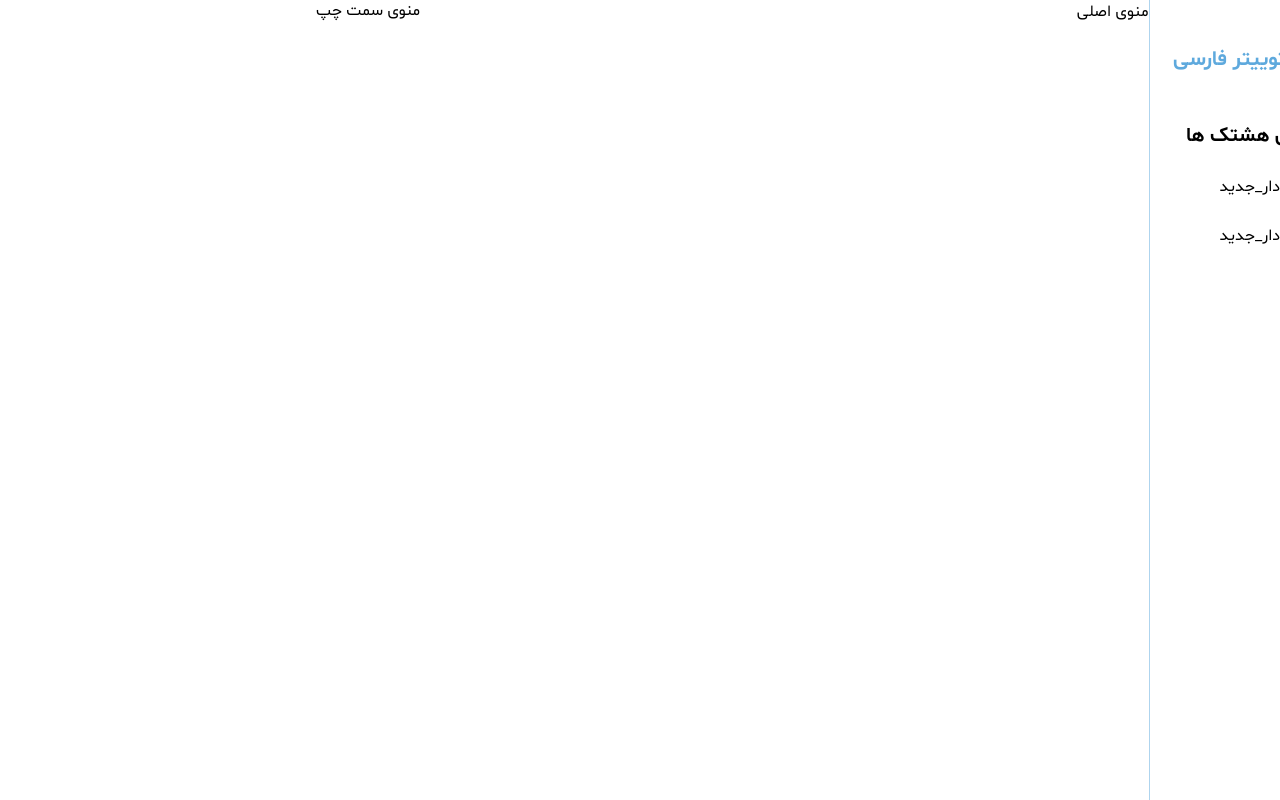
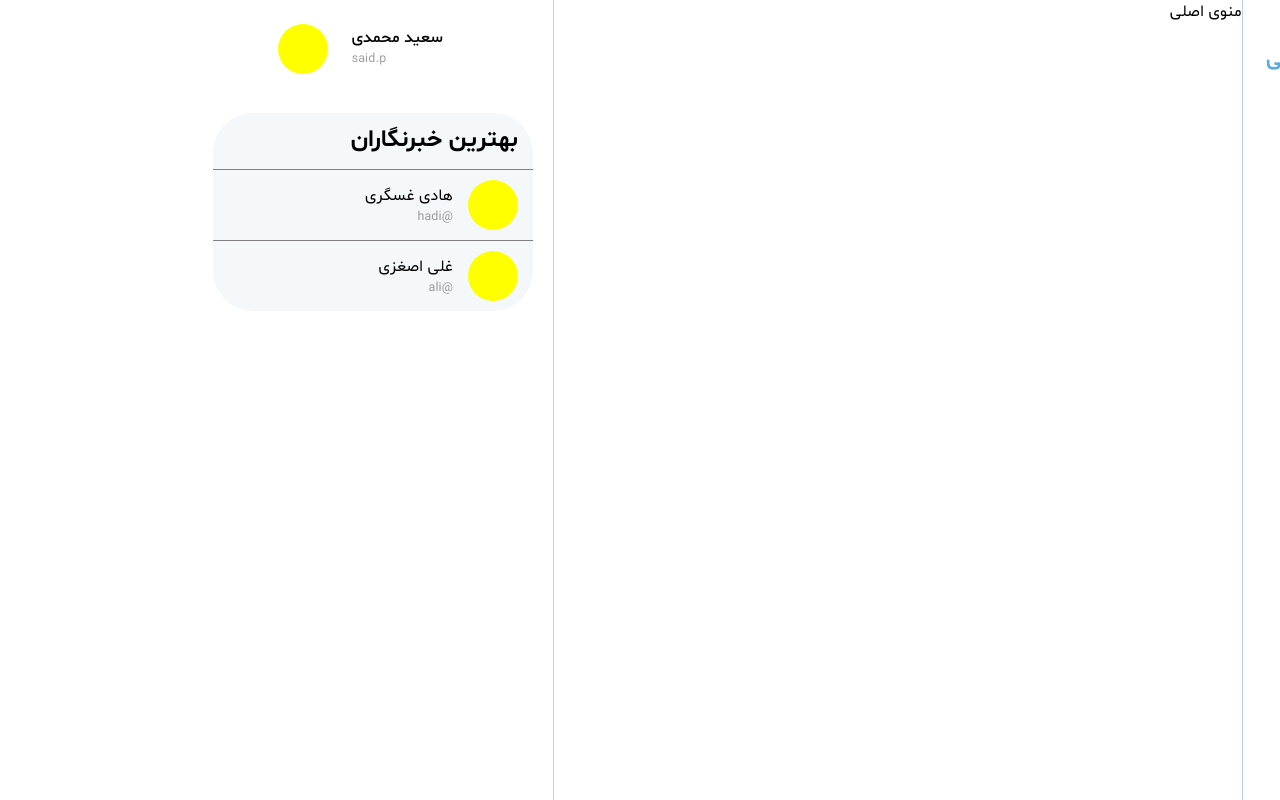
Before and after one commit to kiyan6868/twiter, a React (Create React App) app: page / in a window 1280 px wide. Built offline with nearby package versions, Linux system fonts and the light colour scheme.

Commit message:
tarahie-left-side-bar

```diff
--- a/src/components/LeftSidebar.js
+++ /dev/null
@@ -1,14 +0,0 @@
-import useStyle from './layout/styles'
-
-
-const LeftSidebar = ()=>{
-
-   const classes = useStyle() ;
-  return (
-    <div className={classes.LeftSidebar}>
-        منوی سمت چپ
-    </div>
-  );
-}
-
-export default LeftSidebar;
--- a/src/components/layout/layout.js
+++ b/src/components/layout/layout.js
@@ -1,6 +1,6 @@
 import useStyle from './styles'
-import RightSidebar from '../RightSidebar'
-import LeftSidebar from '../LeftSidebar'
+import RightSidebar from '../rightSideBar/RightSidebar'
+import LeftSidebar from '../leftSideBar/LeftSidebar'
 import MainPart from '../MainPart'
 import { Divider } from '@material-ui/core'
 
@@ -13,6 +13,7 @@ const Layout = ()=> {
         <RightSidebar/>
         <Divider orientation ={'vertical'} className = {classes.divider}/>
         <MainPart/>
+        <Divider orientation ={'vertical'} className = {classes.divider}/>
         <LeftSidebar/>
       </div>
     );
--- a/src/components/layout/styles.js
+++ b/src/components/layout/styles.js
@@ -1,5 +1,5 @@
 import {makeStyles} from "@material-ui/styles"
-import RightSidebar from "../RightSidebar";
+import RightSidebar from "../rightSideBar/RightSidebar";
 import Theme from "../Theme";
 
 const useStyle = makeStyles(Theme=>({
@@ -14,7 +14,8 @@ const useStyle = makeStyles(Theme=>({
         width : '18%'
     },
     LeftSidebar : {
-        width : '25%'
+        width : '25%',
+        padding : '0 20px 0 20px'
     },
     MainPart : {
         flex : 1
@@ -44,6 +45,46 @@ const useStyle = makeStyles(Theme=>({
         width : '25px',
         height : '25px',
         margin : '0 17px 17px 17px'
+    },
+    profileImageBox : {
+        width : '50px',
+        height:'50px',
+        borderRadius:'50%',
+        backgroundColor:'yellow',
+        margin : '24px'
+
+    },
+    userNameAndId:{
+        margin:'26px 0px',
+        padding : '0px 90px 0px 0px',
+        direction : 'ltr'
+    },
+    userNameText : {
+        fontWeight : 500
+    },
+    userIdText : {
+        color : Theme.palette.text.hint,
+        fontSize : '0.78rem'
+    },
+    khabrnegaranImage : {
+        width : '50px',
+        height:'50px',
+        borderRadius:'50%',
+        backgroundColor:'yellow',
+        margin : '10px 15px'
+    },
+    khabarnegaranText:{
+        padding : '10px 15px',
+        fontSize : '1.5rem',
+        fontWeight : 600
+    },
+    behtarinKhabarnegaranBox : {
+        backgroundColor : '#f5f8fa',
+        borderRadius : '2.5rem',
+        marginTop : '15px'
+    },
+    khabrnegarItem : {
+        borderBottom : '1px solid gray'
     }
 }))
 
--- /dev/null
+++ b/src/components/leftSideBar/BehtarinKhabarnegaranBox.js
@@ -0,0 +1,39 @@
+import { Grid, Typography } from '@material-ui/core';
+import useStyle from '../layout/styles'
+
+
+
+const BehtarinKhabarnegaranBox = ()=>{
+
+   const classes = useStyle() ;
+  return (
+    <Grid container direction={'column'} className={classes.behtarinKhabarnegaranBox}>
+        <Grid item className={classes.khabrnegarItem}>
+            <Typography  className={classes.khabarnegaranText}>بهترین خبرنگاران</Typography>
+        </Grid>
+        <Grid item>
+            <Grid container direction={'row'} alignItems={'center'} className={classes.khabrnegarItem}>
+                <Grid item>
+                    <div className={classes.khabrnegaranImage}></div>
+                </Grid>
+                <Grid item>
+                    <Typography>هادی غسگری</Typography>
+                    <Typography className={classes.userIdText}>@hadi</Typography>
+                </Grid>
+            </Grid>
+            <Grid container direction={'row'} alignItems={'center'}>
+                <Grid item>
+                    <div className={classes.khabrnegaranImage}></div>
+                </Grid>
+                <Grid item>
+                    <Typography>غلی اصغزی</Typography>
+                    <Typography className={classes.userIdText}>@ali</Typography>
+                </Grid>
+            </Grid>
+        </Grid>
+    </Grid>
+
+  );
+}
+
+export default BehtarinKhabarnegaranBox;
--- /dev/null
+++ b/src/components/leftSideBar/LeftSidebar.js
@@ -0,0 +1,26 @@
+import { Grid } from '@material-ui/core';
+import useStyle from '../layout/styles'
+import BehtarinKhabarnegaranBox from './BehtarinKhabarnegaranBox';
+import UserImage from './userImage';
+import UserNameAndId from './UserNameAndId';
+
+
+const LeftSidebar = ()=>{
+
+   const classes = useStyle() ;
+  return (
+    <div className={classes.LeftSidebar}>
+      <Grid container direction={'row'}>
+        <Grid item>
+          <UserNameAndId/>
+        </Grid>
+        <Grid item>
+          <UserImage/>
+        </Grid>
+      </Grid>
+      <BehtarinKhabarnegaranBox/>
+    </div>
+  );
+}
+
+export default LeftSidebar;
--- /dev/null
+++ b/src/components/leftSideBar/UserNameAndId.js
@@ -0,0 +1,20 @@
+import { Grid, Typography } from '@material-ui/core';
+import useStyle from '../layout/styles'
+
+
+const UserNameAndId = ()=>{
+
+   const classes = useStyle() ;
+  return (
+    <Grid container direction={'column'} className={classes.userNameAndId}>
+        <Grid item>
+          <Typography className={classes.userNameText}>سعید محمدی</Typography>
+        </Grid>
+        <Grid item>
+          <Typography className={classes.userIdText}>said.p</Typography>
+        </Grid>
+    </Grid>
+  );
+}
+
+export default UserNameAndId;
--- /dev/null
+++ b/src/components/leftSideBar/userImage.js
@@ -0,0 +1,20 @@
+import { Grid } from '@material-ui/core';
+import useStyle from '../layout/styles'
+
+
+const UserImage = ()=>{
+
+   const classes = useStyle() ;
+  return (
+    <Grid container>
+        <Grid item>
+          <div className={classes.profileImageBox}>
+             <img src={''}/>
+          </div>
+        </Grid>
+    </Grid>
+  );
+
+}
+
+export default UserImage;
--- /dev/null
+++ b/src/components/rightSideBar/DaghtarinHashtagLogoBox.js
@@ -0,0 +1,12 @@
+import useStyle from '../layout/styles'
+import {Grid, Typography} from '@material-ui/core'
+
+const DaghTarinHashtagLogoBox = ()=>{
+
+  const classes = useStyle() ;
+  return (
+      <Typography className={classes.daghTarinHashtagText}>داغ ترین هشتک ها</Typography>
+  );
+}
+
+export default DaghTarinHashtagLogoBox;
--- a/src/components/RightSidebar.js
+++ b/src/components/rightSideBar/DaghtarinHashtags.js
@@ -1,20 +1,11 @@
-import useStyle from './layout/styles'
+import useStyle from '../layout/styles'
 import {Grid, Typography} from '@material-ui/core'
 
-const RightSidebar = ()=>{
 
-   const classes = useStyle() ;
+const DaghtarinHashtags = ()=>{
+
+  const classes = useStyle() ;
   return (
-    <div className={classes.RightSidebar}>
-      <Grid container direction = {'row'} alignItems = {'center'}>
-        <Grid item>
-          <img className={classes.logo} src = {"images/twitter-logo.png"}/>
-        </Grid>
-        <Grid item>
-          <Typography className={classes.logoText}>توییتر فارسی</Typography>
-        </Grid>
-      </Grid>
-      <Typography className={classes.daghTarinHashtagText}>داغ ترین هشتک ها</Typography>
       <Grid container direction={'column'}>
         <Grid container direction={'row'}>
           <Grid item>
@@ -35,8 +26,7 @@ const RightSidebar = ()=>{
         </Grid>
 
       </Grid>
-    </div>
   );
 }
 
-export default RightSidebar;
+export default DaghtarinHashtags;
--- /dev/null
+++ b/src/components/rightSideBar/RightSidebar.js
@@ -0,0 +1,18 @@
+import useStyle from '../layout/styles'
+import LogoBox from './logoBox'
+import DaghTarinHashtagLogoBox from './DaghtarinHashtagLogoBox';
+import DaghtarinHashtags from './DaghtarinHashtags';
+
+const RightSidebar = ()=>{
+
+  const classes = useStyle() ;
+  return (
+    <div className={classes.RightSidebar}>
+      <LogoBox/>
+      <DaghTarinHashtagLogoBox/>
+      <DaghtarinHashtags/>
+    </div>
+  );
+}
+
+export default RightSidebar;
--- /dev/null
+++ b/src/components/rightSideBar/logoBox.js
@@ -0,0 +1,20 @@
+import useStyle from '../layout/styles'
+import {Grid, Typography} from '@material-ui/core'
+
+const LogoBox = ()=>{
+
+    const classes = useStyle() ;
+
+   return (
+       <Grid container direction = {'row'} alignItems = {'center'}>
+         <Grid item>
+           <img className={classes.logo} src = {"images/twitter-logo.png"}/>
+         </Grid>
+         <Grid item>
+           <Typography className={classes.logoText}>توییتر فارسی</Typography>
+         </Grid>
+       </Grid>
+   );
+ }
+
+ export default LogoBox;
```
